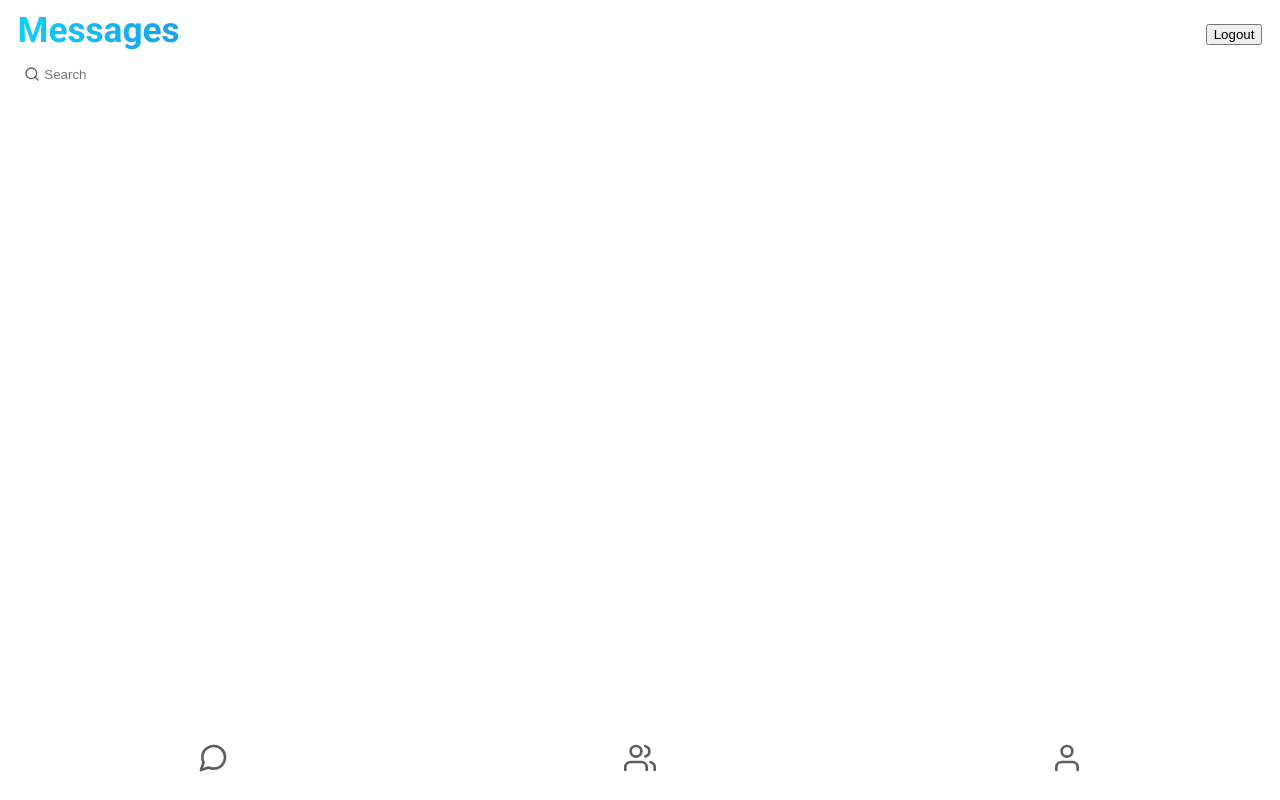
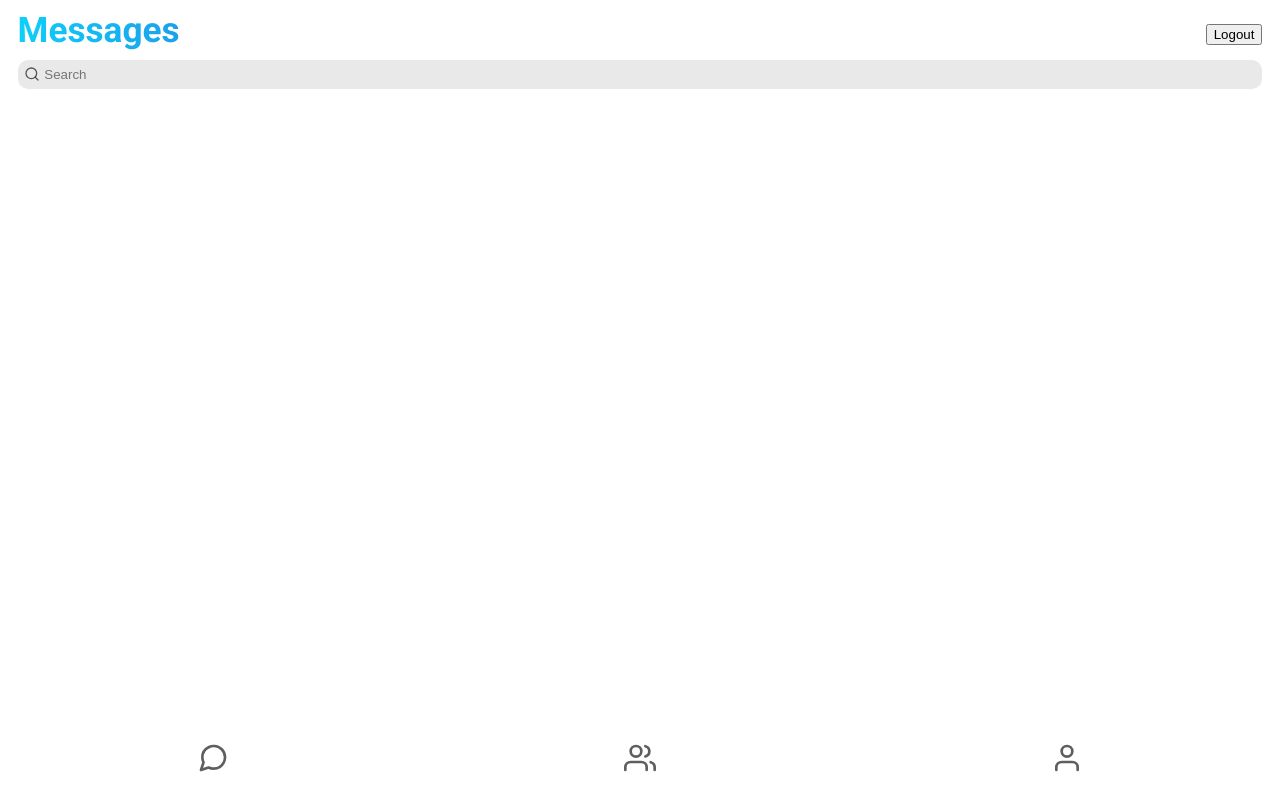
Before and after one commit to pawelsobkowski/react-chat, a React (Create React App) app: page /#/chats in a window 1280 px wide. Built offline with nearby package versions, Linux system fonts and the light colour scheme; sample sign-in values are in the browser's storage.

Commit message:
feat: add new color

```diff
--- a/src/colors.js
+++ b/src/colors.js
@@ -9,6 +9,7 @@ const COLORS = {
   googleButtonColor: "#CDCDCD",
   error: "#CC0000",
   transparentBgColor: "rgba(255,255,255,0.87)",
+  transparentSearchBgColor: "rgba(230,230,230,0.87)",
 };
 
 export default COLORS;
```
